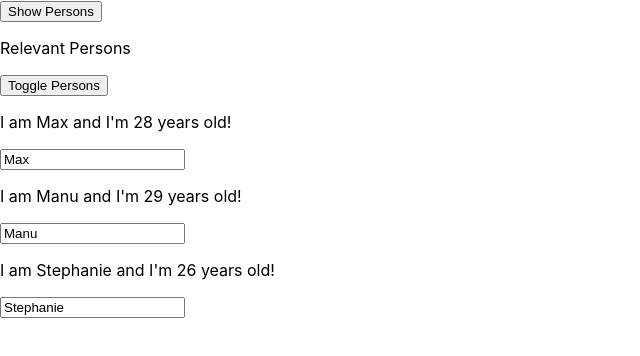
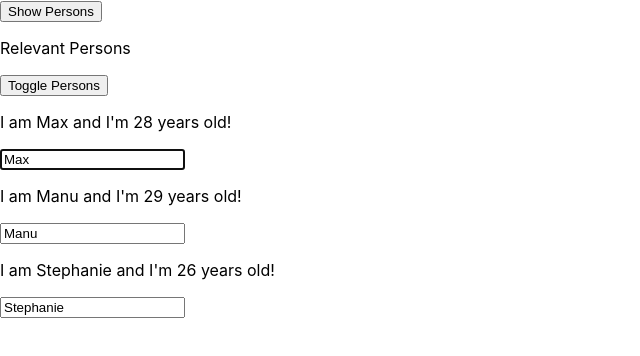
Before and after one commit to anatel/react-app, a React app: page / in a window 1280 px wide. Both pictures are taken after a click on the button "Show Persons". Shown: the top 356 px of the page, without its empty margins (0-640 px from the left). Built offline with nearby package versions, Linux system fonts and the light colour scheme.

Commit message:
Adding PropTypes and using ref

```diff
--- a/package.json
+++ b/package.json
@@ -40,6 +40,7 @@
     "postcss-loader": "3.0.0",
     "postcss-preset-env": "6.0.6",
     "postcss-safe-parser": "4.0.1",
+    "prop-types": "^15.6.2",
     "radium": "^0.25.0",
     "react": "^16.5.2",
     "react-app-polyfill": "^0.1.3",
--- a/src/components/Persons/Person/Person.js
+++ b/src/components/Persons/Person/Person.js
@@ -1,4 +1,6 @@
 import React, {Component, Fragment} from 'react';
+import PropTypes from 'prop-types';
+
 import classes from './Person.less';
 import withClass from '../../../hoc/withClass';
 
@@ -14,6 +16,9 @@
 
   componentDidMount() {
     console.log('[Person.js] Inside componentDidMount()');
+    if (this.props.position === 0) {
+      this.inputElement.focus();
+    }
   }
 
   render() {
@@ -22,10 +27,21 @@
       <Fragment>
         <p onClick={this.props.click}>I am {this.props.name} and I'm {this.props.age} years old!</p>
         <p>{this.props.children}</p>
-        <input type="text" onChange={this.props.changed} value={this.props.name}/>
+        <input
+          ref={inp => this.inputElement = inp}
+          type="text"
+          onChange={this.props.changed}
+          value={this.props.name}/>
       </Fragment>
     )
   }
 }
 
+Person.propTypes = {
+  click: PropTypes.func,
+  name: PropTypes.string,
+  age: PropTypes.number,
+  changed: PropTypes.func
+}
+
 export default withClass(Person, classes.Person);
--- a/src/components/Persons/Persons.js
+++ b/src/components/Persons/Persons.js
@@ -40,6 +40,7 @@
     return this.props.persons.map((person, index) => (
       <Person
         key={person.id}
+        position={index}
         name={person.name}
         age={person.age}
         click={() => this.props.clicked(index)}
```
Also changed, not shown: 1 other file (tests, documents, lock files or other folders).
